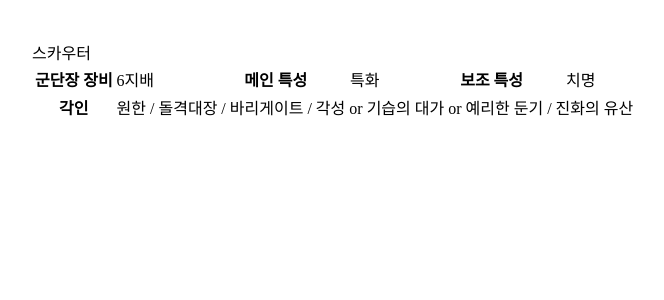
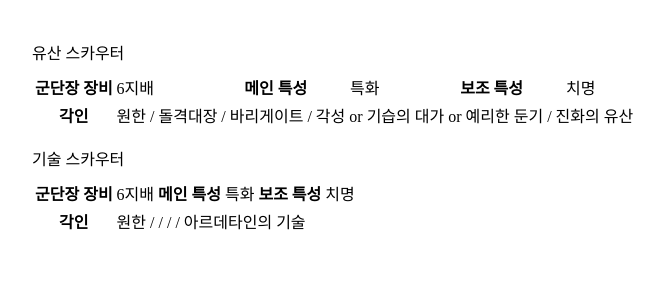
Before and after one commit to nakseono/yourLoa, a Next.js app: page /Guide/GuidePages/Hunter/Scouter in a window 1280 px wide. Shown: the top 300 px of the page, without its empty margins (6-670 px from the left). Built offline with nearby package versions, Linux system fonts and the light colour scheme.

Commit message:
기술스카우터 추가

```diff
--- a/pages/App.css
+++ b/pages/App.css
@@ -3,3 +3,7 @@
 .ant-card-grid-hoverable:hover {
   box-shadow: 0 1px 2px 2px !important;
 }
+
+.ant-descriptions-header {
+  margin-bottom: 0.5rem !important;
+}
--- a/pages/Guide/GuidePages/Hunter/Scouter.js
+++ b/pages/Guide/GuidePages/Hunter/Scouter.js
@@ -1,10 +1,24 @@
 import React from "react";
-import { Descriptions } from "antd";
+import { Descriptions, Divider } from "antd";
+
+const SettingPreset = ({ className, equip, mainChar, subChar, mark }) => {
+  return (
+    <Descriptions title={className} bordered>
+      <Descriptions.Item label="군단장 장비">{equip}</Descriptions.Item>
+      <Descriptions.Item label="메인 특성">{mainChar}</Descriptions.Item>
+      <Descriptions.Item label="보조 특성">{subChar}</Descriptions.Item>
+
+      <Descriptions.Item label="각인" span={3}>
+        {mark}
+      </Descriptions.Item>
+    </Descriptions>
+  );
+};
 
 const Scouter = () => {
   return (
     <>
-      <Descriptions title="스카우터" bordered>
+      <Descriptions title="유산 스카우터" bordered>
         <Descriptions.Item label="군단장 장비">6지배</Descriptions.Item>
         <Descriptions.Item label="메인 특성">특화</Descriptions.Item>
         <Descriptions.Item label="보조 특성">치명</Descriptions.Item>
@@ -14,6 +28,19 @@ const Scouter = () => {
           진화의 유산
         </Descriptions.Item>
       </Descriptions>
+      <Descriptions
+        title="기술 스카우터"
+        bordered
+        style={{ marginTop: "1rem" }}
+      >
+        <Descriptions.Item label="군단장 장비">6지배</Descriptions.Item>
+        <Descriptions.Item label="메인 특성">특화</Descriptions.Item>
+        <Descriptions.Item label="보조 특성">치명</Descriptions.Item>
+
+        <Descriptions.Item label="각인" span={3}>
+          원한 / / / / 아르데타인의 기술
+        </Descriptions.Item>
+      </Descriptions>
     </>
   );
 };
```
